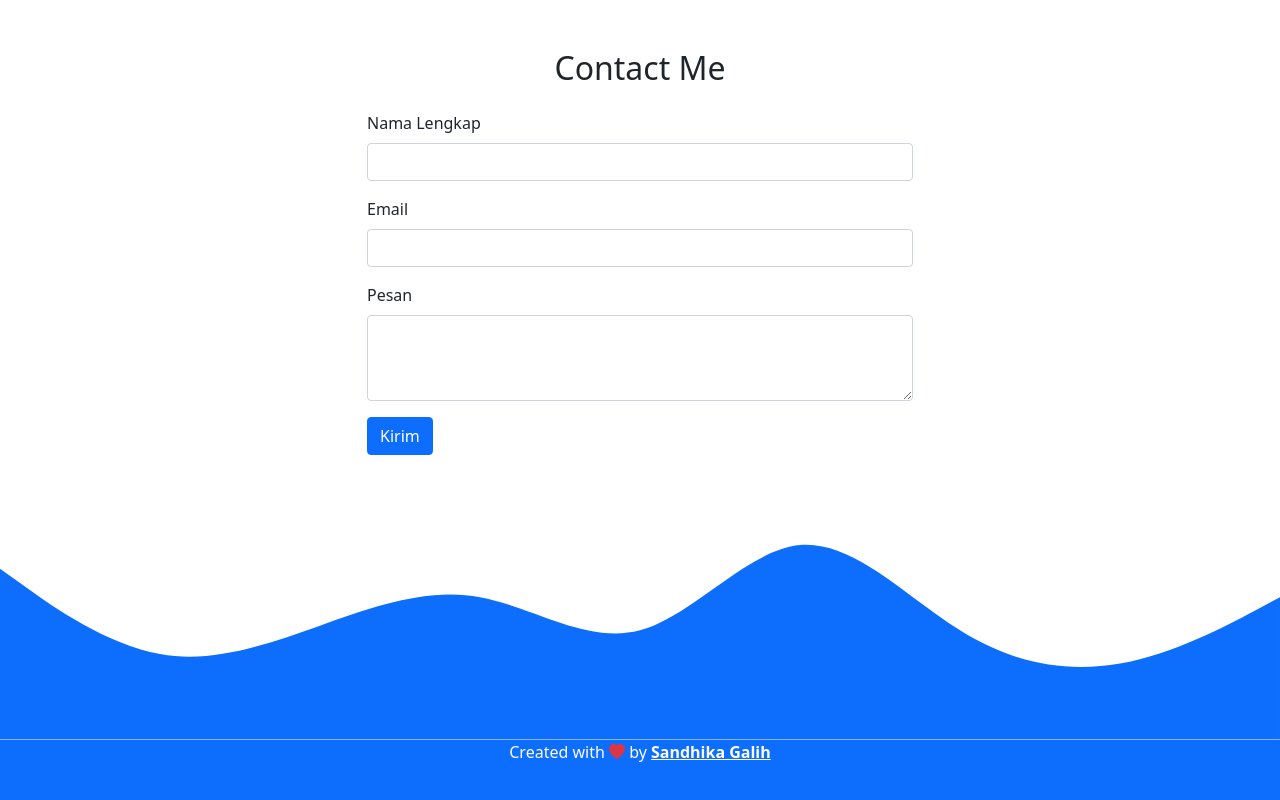
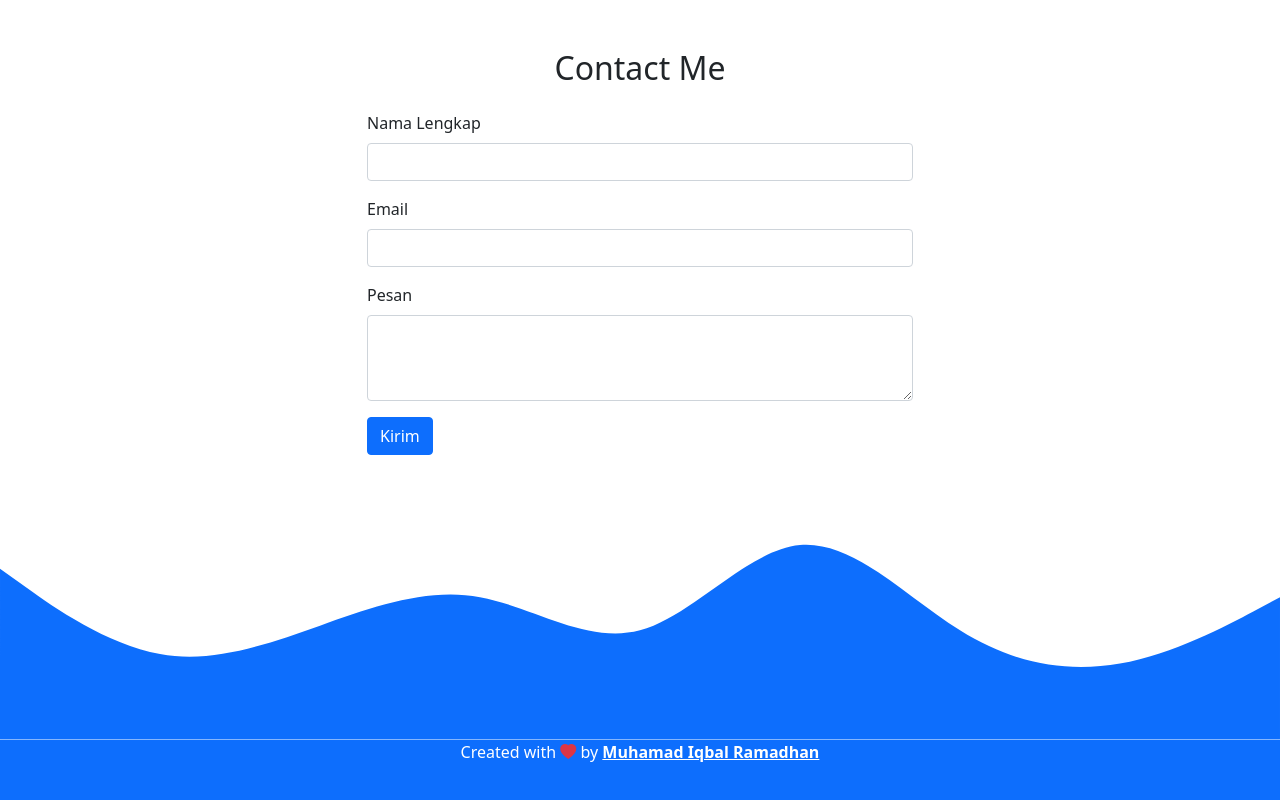
Before and after one commit to iqbalramdhan/iqbalramdhan.github.io, a plain HTML site: page index.html in a window 1280 px wide. Shown: the part 2991-3791 px from the top of the page. Drawn offline with nearby package versions, Linux system fonts and the light colour scheme.

```diff
--- a/index.html
+++ b/index.html
@@ -245,7 +245,7 @@
 
     <!-- Footer -->
     <footer class="bg-primary text-white text-center pb-5">
-      <p>Created with <i class="bi bi-heart-fill text-danger"></i> by <a href="https://www.instagram.com/sandhikagalih/" class="text-white fw-bold">Sandhika Galih</a></p>
+      <p>Created with <i class="bi bi-heart-fill text-danger"></i> by <a href="https://www.instagram.com/sandhikagalih/" class="text-white fw-bold">Muhamad Iqbal Ramadhan</a></p>
     </footer>
     <!-- Akhir Footer -->
 
```
